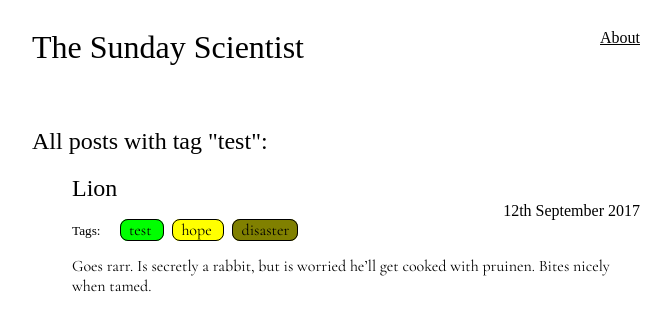
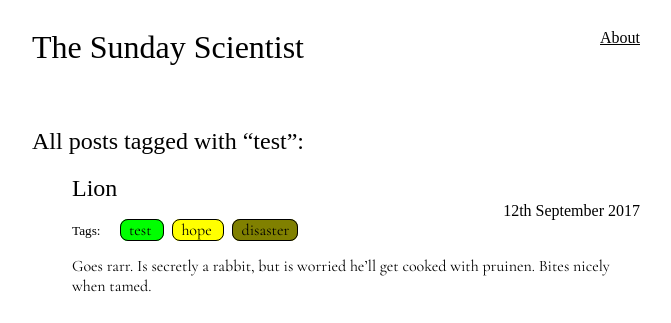
Before and after one commit to thesundayscientist/thesundayscientist.github.io, a Jekyll site: the page built from _categories/test.html, in a window 1280 px wide. Shown: the top 323 px of the page, without its empty margins (304-975 px from the left). Built offline with Jekyll 4.4.1, drawn with Linux system fonts in a browser that asks for light colours; some web fonts are replaced.

Commit message:
Changed message for tags

```diff
--- a/_layouts/cat_layout.html
+++ b/_layouts/cat_layout.html
@@ -2,6 +2,6 @@
 layout: default
 ---
 {%assign category = page.title%}
-<h1> All posts with tag "{{category}}": </h1>
+<h1> All posts tagged with <q>{{category}}</q>: </h1>
 {%include category.html%}
 {{content}}
```
